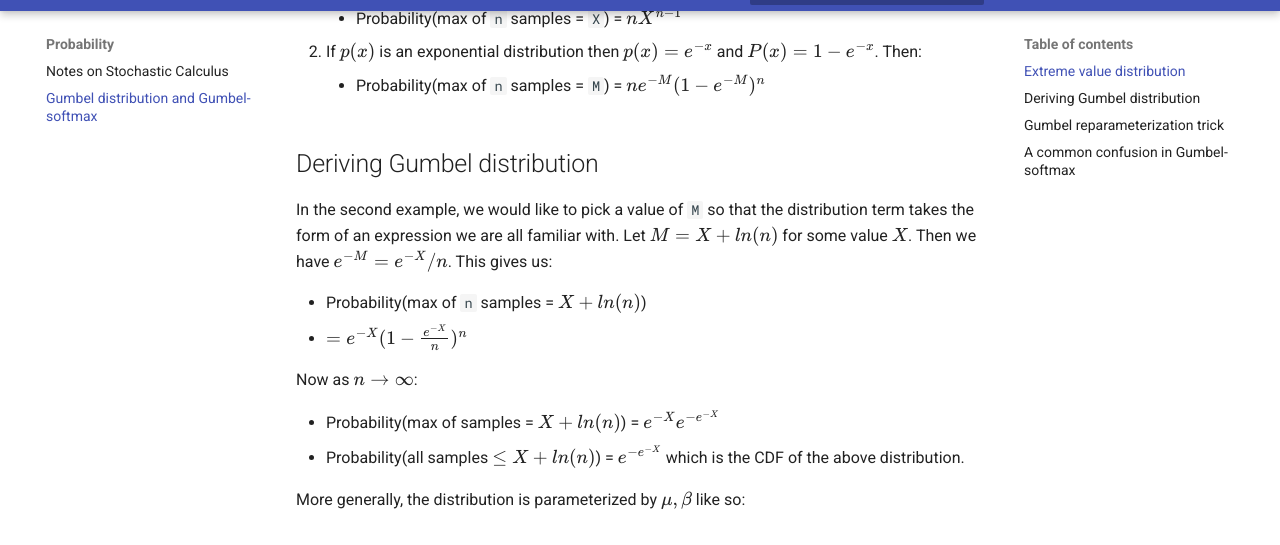
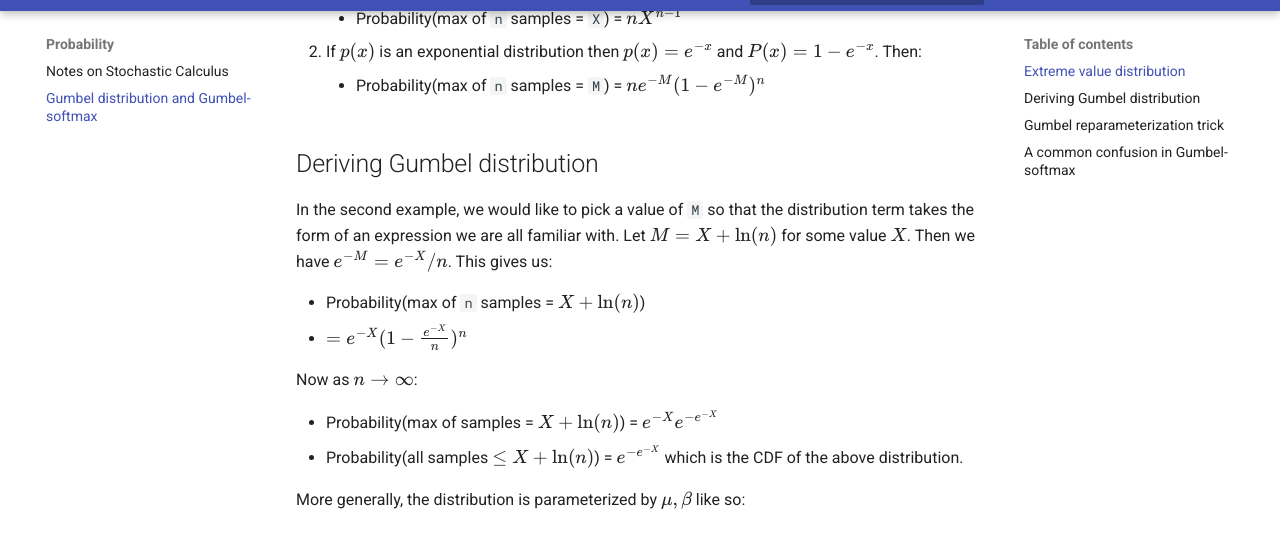
Before and after one commit to mukappalambda/readings, an MkDocs documentation site: the page built from docs/gumbel_softmax.md, in a window 1280 px wide and 900 px high, scrolled down 781 px. Shown: the part 37-582 px from the top of the window. Built offline with MkDocs 1.6.1 and Material for MkDocs 9.7.7, drawn with Linux system fonts in a browser that asks for light colours; comment, search, counter and statistics services are not loaded; the version menu is left out.

Commit message:
fix: changed ln to \ln

```diff
--- a/docs/gumbel_softmax.md
+++ b/docs/gumbel_softmax.md
@@ -28,15 +28,15 @@ We derive the distribution of max of `n` samples drawn from a distribution in tw
 
 ## Deriving Gumbel distribution
 
-In the second example, we would like to pick a value of `M` so that the distribution term takes the form of an expression we are all familiar with. Let $M = X + ln(n)$ for some value $X$. Then we have $e^{-M} = e^{-X}/n$. This gives us:
+In the second example, we would like to pick a value of `M` so that the distribution term takes the form of an expression we are all familiar with. Let $M = X + \ln(n)$ for some value $X$. Then we have $e^{-M} = e^{-X}/n$. This gives us:
 
-- Probability(max of `n` samples = $X + ln(n)$)
+- Probability(max of `n` samples = $X + \ln(n)$)
   - $= e^{-X}(1 - \frac{e^{-X}}{n})^n$
 
 Now as $n \rightarrow \infty$:
 
-- Probability(max of samples = $X + ln(n)$) = $e^{-X}e^{-e^{-X}}$
-- Probability(all samples $\le X + ln(n)$) = $e^{-e^{-X}}$ which is the CDF of the above distribution.
+- Probability(max of samples = $X + \ln(n)$) = $e^{-X}e^{-e^{-X}}$
+- Probability(all samples $\le X + \ln(n)$) = $e^{-e^{-X}}$ which is the CDF of the above distribution.
 
 More generally, the distribution is parameterized by $\mu, \beta$ like so:
 
```
